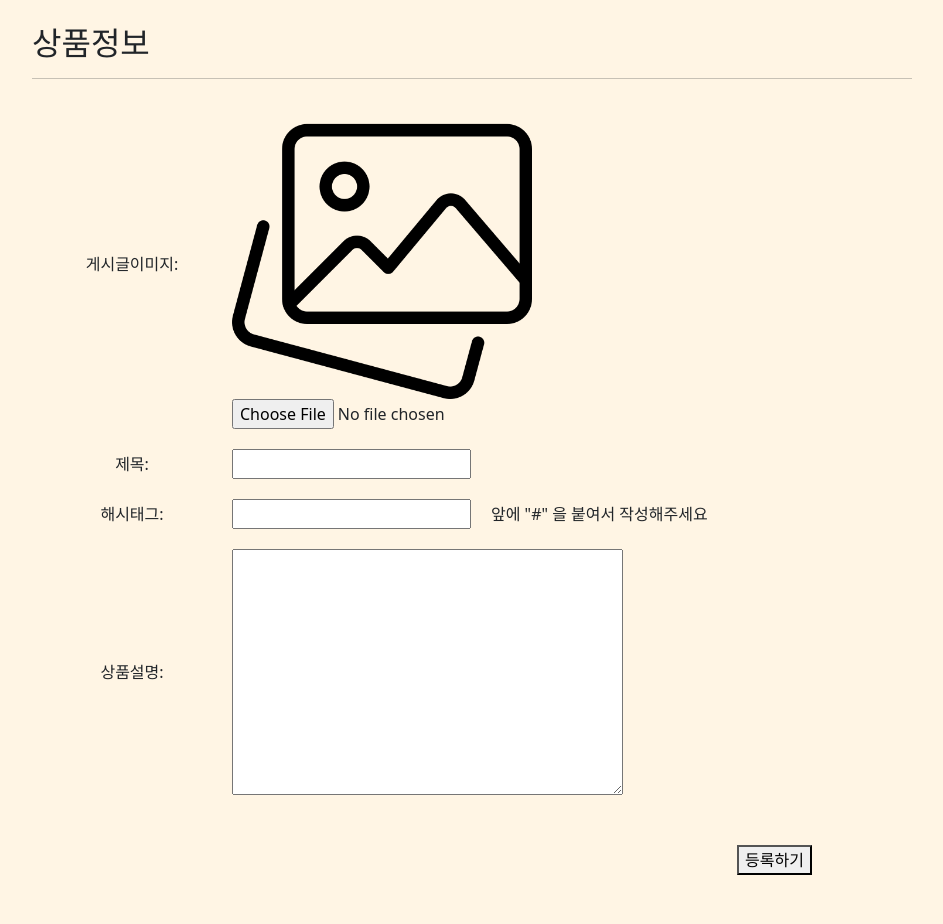
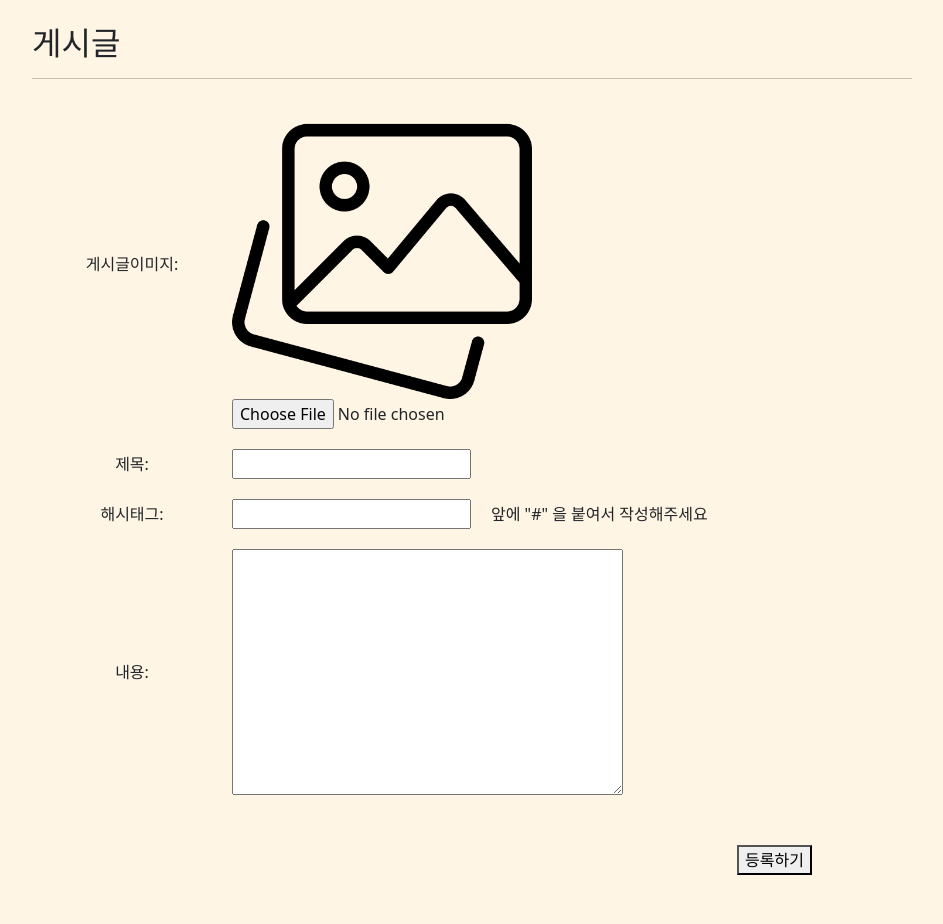
Before and after one commit to billyhyunjun/sparta_market, a Django app: page /articles/create/ in a window 1280 px wide. Shown: the part 80-1004 px from the top of the page, without its empty margins (168-1111 px from the left). Run offline with Django 4.2, Linux system fonts and the light colour scheme; the visitor is signed in with stand-in values (Sample User, id 1).

Commit message:
찐찐찐 마지막 커밋

```diff
--- a/spartamarket/articles/templates/articles/create.html
+++ b/spartamarket/articles/templates/articles/create.html
@@ -23,7 +23,7 @@
 {% block content %}
   <div>
     <br />
-    <h2>상품정보</h2> <hr />
+    <h2>게시글</h2> <hr />
   </div>
 
   <form action="{% url 'articles:create' %}" method="POST" enctype="multipart/form-data">
@@ -47,7 +47,7 @@
         앞에 "#" 을 붙여서 작성해주세요
     </div>
     <div class="table">
-        <label class="lable_size" for="id_content">상품설명:</label>
+        <label class="lable_size" for="id_content">내용:</label>
         <textarea name="content" cols="40" rows="10" required id="id_content"></textarea>
     </div>
     <div style="display: flex; justify-content: right; margin: 50px 0 ;">
```
Also changed, not shown: spartamarket/articles/templates/articles/update.html (+4 -4 lines).
